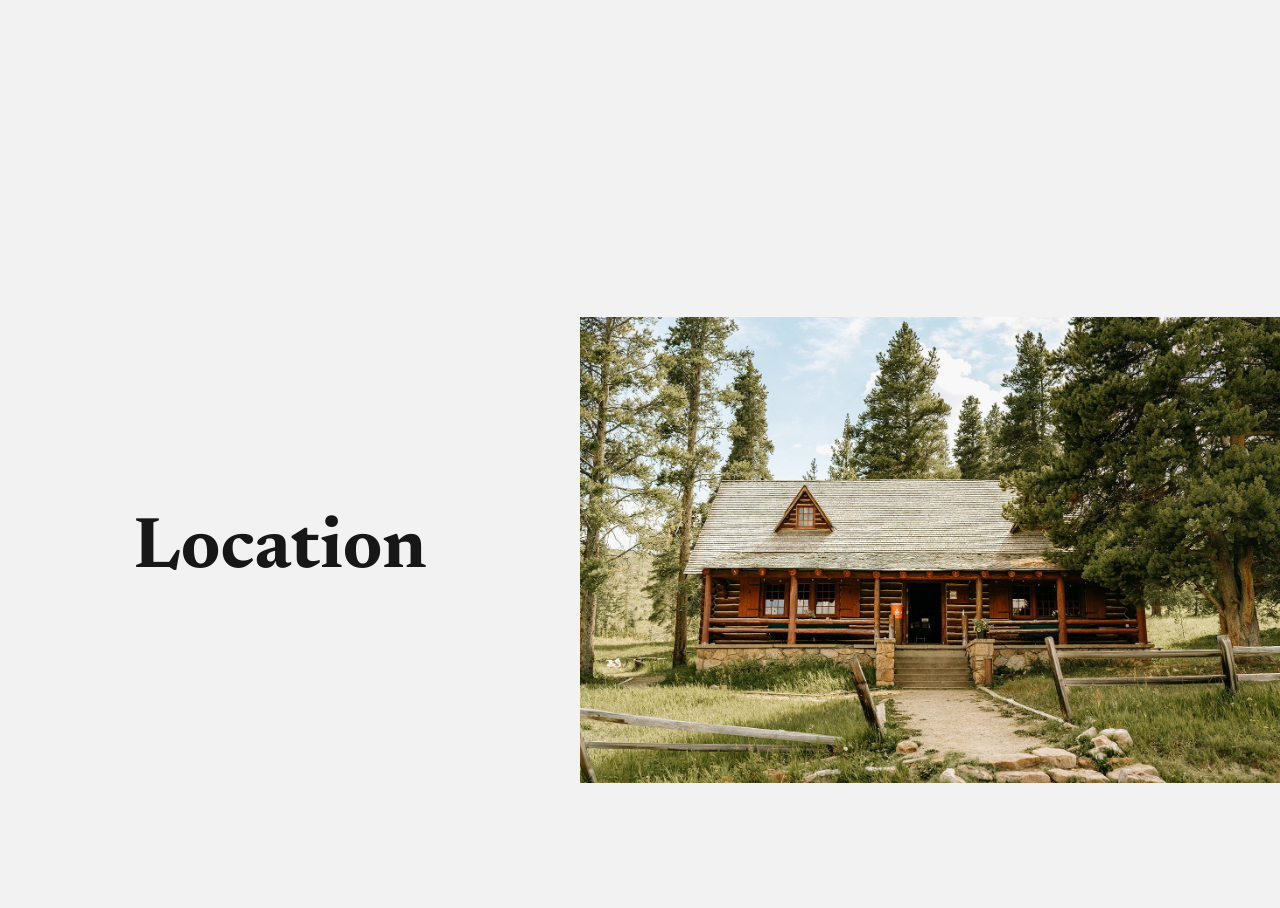
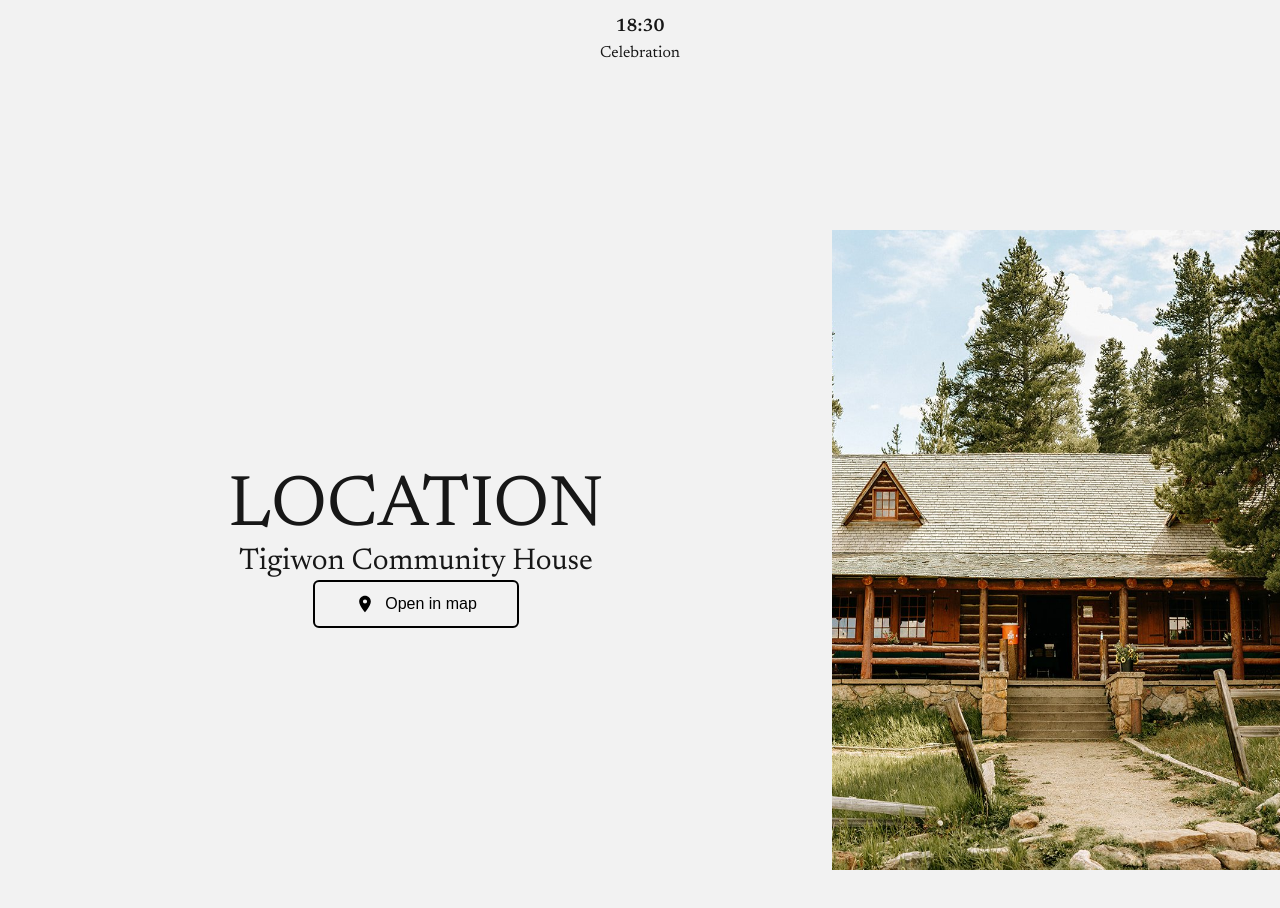
Before and after one commit to nayenjoaquin/wedding-website, a Next.js app: page / in a window 1280 px wide. Shown: the part 1540-2448 px from the top of the page. Built offline with nearby package versions, Linux system fonts and the light colour scheme.

Commit message:
action buttons and location img

```diff
--- a/app/page.tsx
+++ b/app/page.tsx
@@ -20,7 +20,7 @@ export default function Home() {
           <h3 className="text-3xl text-white">Wedding day</h3>
           </div>
           <Countdown />
-          <SaveTheDateButton onClick={() => console.log("Save the date")} />
+          <SaveTheDateButton onClick={() => window.open("https://calendar.google.com/calendar/render?action=TEMPLATE&dates=20250930%2F20251001&details=NA&location=Tigiwon%20Community%20House&text=Clau%20%26%20Chris%20wedding")} />
         </div>
       </section>
       <ProgramPage />
--- /dev/null
+++ b/components/open-in-map-button.tsx
@@ -0,0 +1,14 @@
+import { MdLocationOn } from "react-icons/md";
+
+interface OpenInMapButtonProps {
+    onClick: () => void;
+}
+
+export const OpenInMapButton = (props: OpenInMapButtonProps) => {
+    return (
+        <button onClick={props.onClick} className="rounded-md border-2 p-2.5 px-5 md:px-10 gap-2.5 flex items-center justify-center border-black hover:scale-105 transition-all">
+            <MdLocationOn size={20} color="black" />
+            <span className="text-black">Open in map</span>
+        </button>
+    );
+};
--- a/tailwind.config.ts
+++ b/tailwind.config.ts
@@ -5,6 +5,7 @@ export default {
     "./pages/**/*.{js,ts,jsx,tsx,mdx}",
     "./components/**/*.{js,ts,jsx,tsx,mdx}",
     "./app/**/*.{js,ts,jsx,tsx,mdx}",
+    "./views/**/*.{js,ts,jsx,tsx,mdx}",
   ],
   theme: {
     extend: {
--- a/views/location.tsx
+++ b/views/location.tsx
@@ -1,17 +1,18 @@
+import { OpenInMapButton } from "@/components/open-in-map-button"
 import { locationRef } from "@/const/refs"
 import Image from "next/image"
 
 
 export const LocationView = () => {
     return (
-        <section ref = {locationRef} className="h-content w-full max-w-[100vw] max-h-[100vh] bg-background grid place-content-center gap-1 pt-[var(--nav-height)]">
-            <div className="flex items-center justify-center gap-5">
-                <div className="grow w-full flex justify-center">
-                    <h3 className="grow text-5xl md:text-7xl font-bold font-fancy">Location</h3>
+        <section ref = {locationRef} className="h-content w-screen  bg-background grid place-content-center gap-1 pt-[var(--nav-height)]">
+            <div className="w-screen flex items-center justify-between">
+                <div className=" w-full flex flex-col items-center justify-center p-5">
+                    <h3 className=" text-4xl md:text-7xl font-fancy">LOCATION</h3>
+                    <p className="font-fancy text-sm md:text-3xl">Tigiwon Community House</p>
+                    <OpenInMapButton onClick={() => window.open("https://maps.app.goo.gl/fcSzRp3JSJPvvHQYA")} />
                 </div>
-                <div className="grow h-full">
-                    <img className="object-cover" src="/images/location.png" alt="location"/>
-                </div>
+                <Image className=" grow max-w-[200px] md:max-w-md h-[50vh] md:h-[80vh] object-cover" src="/images/location.png" width={2000} height={2000} alt="location" />
             </div>
         </section>
     )
```
Also changed, not shown: 1 other file (tests, documents, lock files or other folders).
